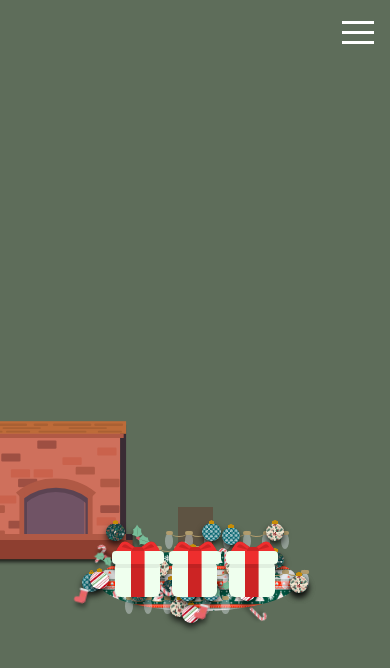
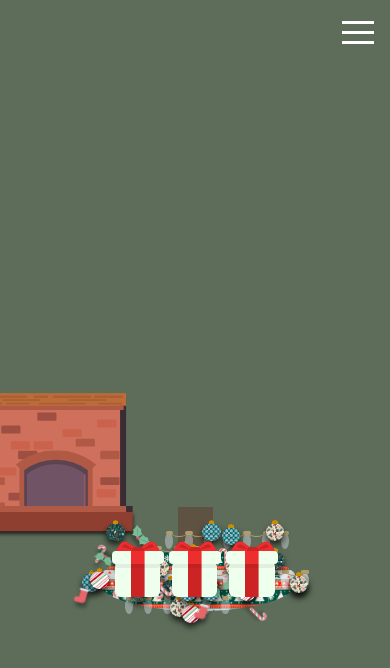
Before and after one commit to norberturban/advent-calendar-2024, a React (Vite) app: page / in a window 390 px wide. Shown: the top 668 px of the page. Built offline with nearby package versions, Linux system fonts and the light colour scheme.

Commit message:
15/Add shine effect to active calendar days, Add calendar days menu toggle for ornaments

```diff
--- a/src/App.module.scss
+++ b/src/App.module.scss
@@ -31,6 +31,29 @@ $app-bg-color: #5e6d5a;
     display: flex;
     flex-direction: column;
     gap: 12px;
+
+    .calendarDays {
+      position: relative;
+      display: flex;
+      justify-content: center;
+      align-items: center;
+      height: 36px;
+      width: 36px;
+      cursor: pointer;
+
+      .icon {
+        position: absolute;
+        height: 36px;
+        width: 36px;
+        background-image: url("src/assets/calendar_icon.png");
+        background-size: cover;
+
+        &--showCalendarDays {
+          width: 30px;
+          background-image: url("src/assets/ornament_icon.png");
+        }
+      }
+    }
 
     .snow {
       position: relative;
--- a/src/App.tsx
+++ b/src/App.tsx
@@ -13,7 +13,8 @@ import Fireplace from "./components/fireplace/Fireplace";
 import styles from "./App.module.scss";
 
 const App = () => {
-  const { isDarkMode, openedDay, setIsDarkMode, setOpenedDay } = useContext(AdventCalendarContext);
+  const { isDarkMode, openedDay, setIsDarkMode, setOpenedDay, setShouldShowCalendarDay, shouldShowCalendarDay } =
+    useContext(AdventCalendarContext);
 
   const [isOpen, setOpen] = useState(false);
   const [isSnowing, setIsSnowing] = useState(false);
@@ -23,8 +24,17 @@ const App = () => {
       <div className={classNames(styles.container, { [styles["container--dark"]]: isDarkMode })}>
         <div className={styles.menu}>
           <Hamburger toggle={setOpen} toggled={isOpen} />
+
           {isOpen ? (
             <div className={styles.list}>
+              <div className={styles.calendarDays} onClick={() => setShouldShowCalendarDay(curr => !curr)}>
+                <span
+                  className={classNames(styles.icon, {
+                    [styles["icon--showCalendarDays"]]: shouldShowCalendarDay
+                  })}
+                />
+              </div>
+
               <div className={styles.snow} onClick={() => setIsSnowing(curr => !curr)}>
                 <span className={styles.snowflake}>{isSnowing ? <span className={styles.cloud} /> : <>❆</>}</span>
               </div>
--- a/src/components/fireplace/Fireplace.scss
+++ b/src/components/fireplace/Fireplace.scss
@@ -825,7 +825,7 @@ ul.embers {
 
 @media (max-width: 400px) {
   .wrapper {
-    top: 33.75rem;
+    top: 32rem;
     left: 3.5rem;
   }
 }
--- a/src/components/ornament/Ornament.module.scss
+++ b/src/components/ornament/Ornament.module.scss
@@ -2,7 +2,13 @@
   position: absolute;
   height: 1.15rem;
   width: 1.15rem;
+  display: flex;
+  align-items: center;
+  justify-content: center;
   border-radius: 50%;
+  font-size: 0.75rem;
+  font-weight: 600;
+  font-family: cursive;
   box-shadow: 0px 4px 6px 0px rgba(0, 0, 0, 0.7);
   z-index: 15;
   background-color: pink;
@@ -10,11 +16,13 @@
 
   /* Elements where index % 4 === 0 */
   &:nth-child(4n + 1) {
+    color: #e9656b;
     background-image: url("src/assets/ornament_pattern_1.jpg");
   }
 
   /* Elements where index % 4 === 1 */
   &:nth-child(4n + 2) {
+    color: #f7b425;
     background-image: url("src/assets/ornament_pattern_2.jpg");
   }
 
@@ -25,6 +33,7 @@
 
   /* Elements where index % 4 === 3 */
   &:nth-child(4n + 4) {
+    color: #330e24;
     background-image: url("src/assets/ornament_pattern_4.jpg");
   }
 
@@ -56,8 +65,36 @@
 
   &--isActive {
     &:hover {
-      filter: brightness(120%);
+      filter: brightness(115%);
       cursor: pointer;
+    }
+  }
+}
+
+.shine {
+  position: absolute;
+  height: 100%;
+  width: 100%;
+  border-radius: 50%;
+  overflow: hidden;
+
+  &::before {
+    content: "";
+    position: absolute;
+    top: 0;
+    left: -75%;
+    display: block;
+    height: 100%;
+    width: 50%;
+    background: linear-gradient(to right, fade_out(#fff, 1) 0%, fade_out(#fff, 0.7) 100%);
+    transform: skewX(-25deg);
+    z-index: 2;
+    animation: shine 2.5s infinite;
+  }
+
+  @keyframes shine {
+    100% {
+      left: 125%;
     }
   }
 }
--- a/src/components/ornament/Ornament.tsx
+++ b/src/components/ornament/Ornament.tsx
@@ -8,15 +8,15 @@ import styles from "./Ornament.module.scss";
 const calendarDays = [
   {
     day: 1,
-    validFrom: new Date("2024-12-01T00:00:00")
+    validFrom: new Date("2024-11-26T00:00:00")
   },
   {
     day: 2,
-    validFrom: new Date("2024-12-02T00:00:00")
+    validFrom: new Date("2024-11-27T00:00:00")
   },
   {
     day: 3,
-    validFrom: new Date("2024-12-03T00:00:00")
+    validFrom: new Date("2024-11-28T00:00:00")
   },
   {
     day: 4,
@@ -112,7 +112,7 @@ interface OrnamentProps {
 const Ornament = (props: OrnamentProps) => {
   const { className, day } = props;
 
-  const { isDarkMode, setOpenedDay } = useContext(AdventCalendarContext);
+  const { isDarkMode, setOpenedDay, shouldShowCalendarDay } = useContext(AdventCalendarContext);
 
   const [currentDateTime, setCurrentDateTime] = useState(new Date());
 
@@ -145,9 +145,13 @@ const Ornament = (props: OrnamentProps) => {
       })}
       onClick={handleOpenCalendarDay}
     >
+      {shouldShowCalendarDay ? day : null}
+
       <div className={styles.pendant}>
         <div className={styles.circle} />
       </div>
+
+      {isCalendarDayActive ? <div className={styles.shine} /> : null}
     </div>
   );
 };
--- a/src/context/AdventCalendarContext.ts
+++ b/src/context/AdventCalendarContext.ts
@@ -5,13 +5,17 @@ type AdventCalendarContextType = {
   openedDay: null | number;
   setIsDarkMode: React.Dispatch<React.SetStateAction<boolean>>;
   setOpenedDay: React.Dispatch<React.SetStateAction<null | number>>;
+  setShouldShowCalendarDay: React.Dispatch<React.SetStateAction<boolean>>;
+  shouldShowCalendarDay: boolean;
 };
 
 const AdventCalendarContextDefaultValues: AdventCalendarContextType = {
   isDarkMode: false,
   openedDay: null,
   setIsDarkMode: () => {},
-  setOpenedDay: () => null
+  setOpenedDay: () => null,
+  setShouldShowCalendarDay: () => {},
+  shouldShowCalendarDay: false
 };
 
 const AdventCalendarContext = createContext<AdventCalendarContextType>(AdventCalendarContextDefaultValues);
--- a/src/context/AdventCalendarContextProvider.tsx
+++ b/src/context/AdventCalendarContextProvider.tsx
@@ -8,8 +8,12 @@ interface AdventCalendarContextProviderProps {
 const AdventCalendarContextProvider = ({ children }: AdventCalendarContextProviderProps) => {
   const [isDarkMode, setIsDarkMode] = useState<boolean>(false);
   const [openedDay, setOpenedDay] = useState<null | number>(null);
+  const [shouldShowCalendarDay, setShouldShowCalendarDay] = useState<boolean>(false);
 
-  const value = useMemo(() => ({ isDarkMode, openedDay, setIsDarkMode, setOpenedDay }), [isDarkMode, openedDay]);
+  const value = useMemo(
+    () => ({ isDarkMode, openedDay, setIsDarkMode, setOpenedDay, setShouldShowCalendarDay, shouldShowCalendarDay }),
+    [isDarkMode, openedDay, shouldShowCalendarDay]
+  );
 
   return <AdventCalendarContext.Provider value={value}>{children}</AdventCalendarContext.Provider>;
 };
```
Also changed, not shown: src/assets/calendar_icon.png (added), src/assets/ornament_icon.png (added).
